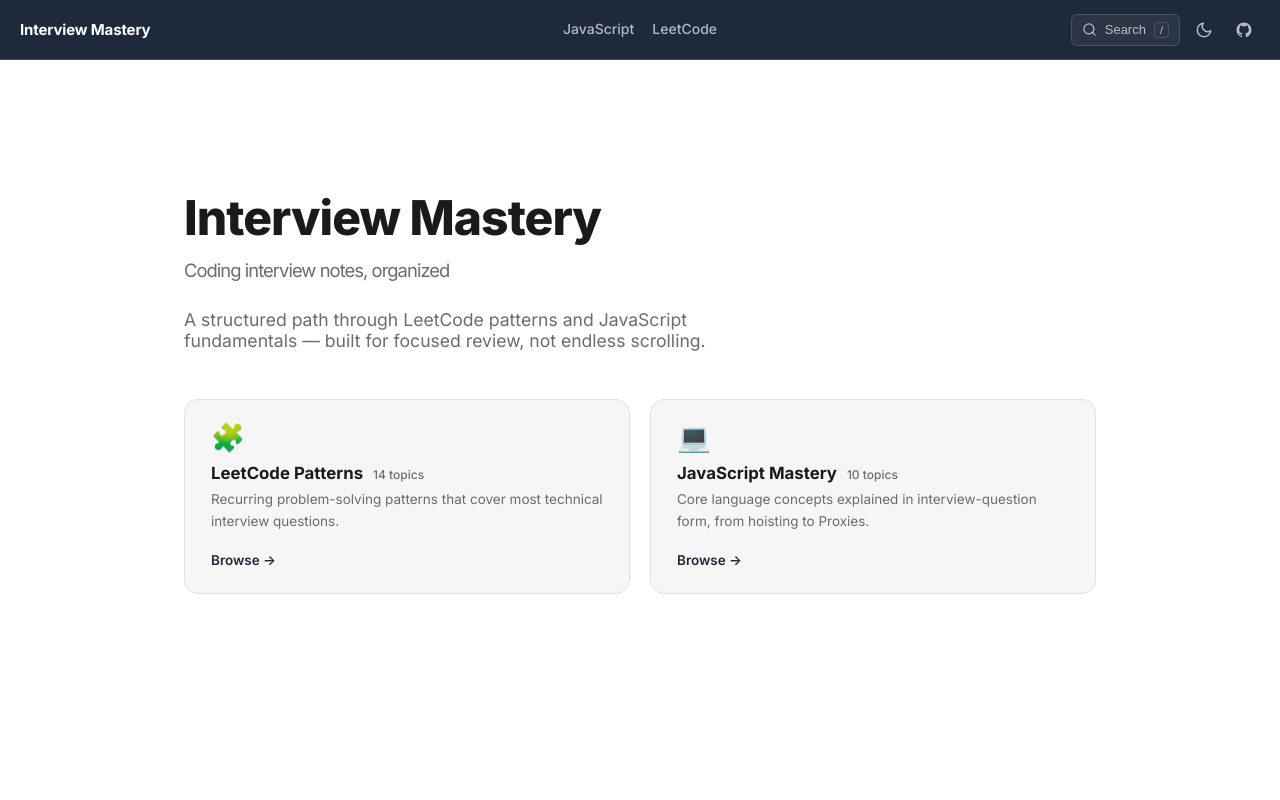
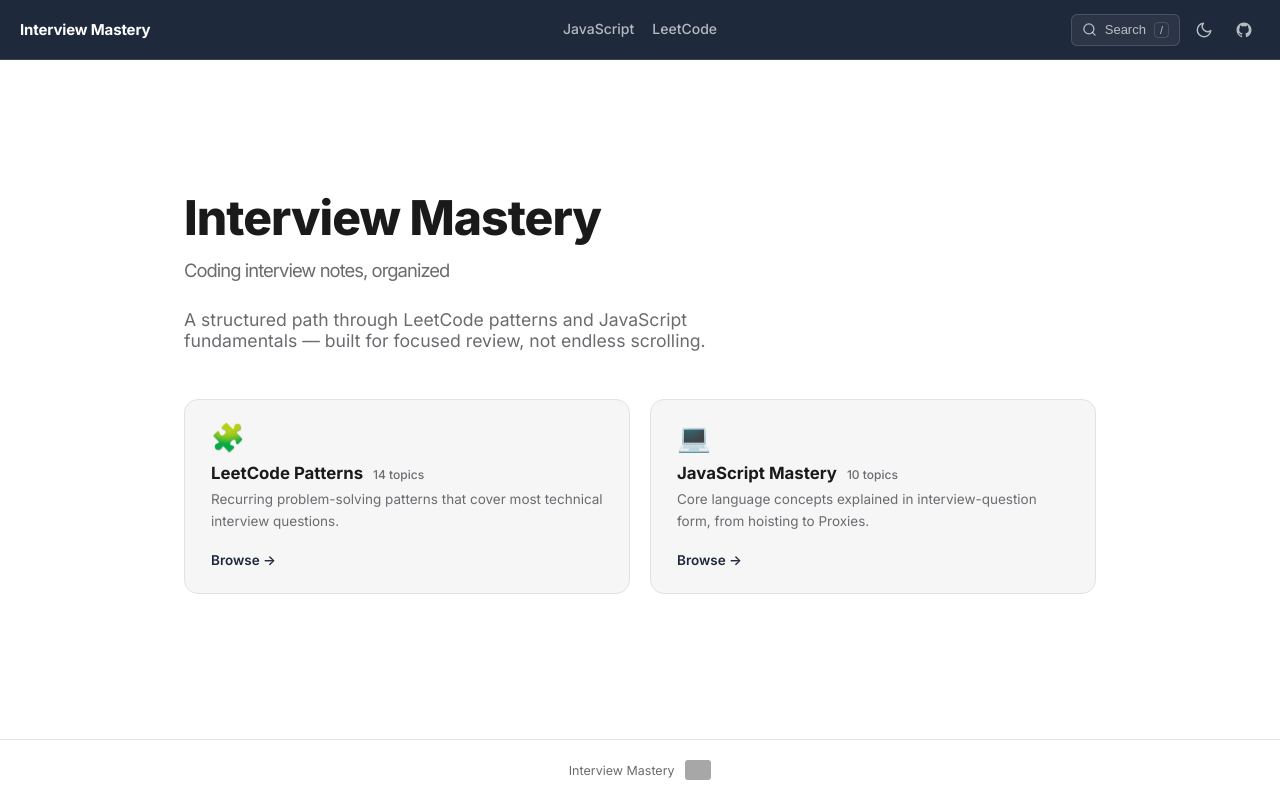
Before and after one commit to Alif416/interview-mastery-questions, a React (Vite) app in the folder app/: page /#/ in a window 1280 px wide. Built offline with nearby package versions, Linux system fonts and the light colour scheme; grey boxes are pictures that could not be loaded.

Commit message:
feat: add Footer component and update layout styles for improved footer presentation

```diff
--- a/app/src/App.jsx
+++ b/app/src/App.jsx
@@ -4,6 +4,7 @@
 import Sidebar from './components/Sidebar.jsx';
 import MarkdownPage from './components/MarkdownPage.jsx';
 import SearchModal from './components/SearchModal.jsx';
+import Footer from './components/Footer.jsx';
 import Home from './pages/Home.jsx';
 import { useTheme } from './hooks/useTheme.js';
 
@@ -36,6 +37,7 @@
             <Route path="/" element={<Home />} />
             <Route path="/:sectionSlug/:pageSlug" element={<MarkdownPage />} />
           </Routes>
+          <Footer />
         </main>
       </div>
       <SearchModal open={searchOpen} onClose={closeSearch} />
--- /dev/null
+++ b/app/src/components/Footer.jsx
@@ -0,0 +1,10 @@
+const BADGE_URL = 'https://visitor-badge.laobi.icu/badge?page_id=alif416.interview-mastery-questions&left_text=Visitors';
+
+export default function Footer() {
+  return (
+    <footer className="site-footer">
+      <span>Interview Mastery</span>
+      <img src={BADGE_URL} alt="Visitor count" className="visitor-badge" />
+    </footer>
+  );
+}
--- a/app/src/styles/theme.css
+++ b/app/src/styles/theme.css
@@ -286,6 +286,33 @@
   flex: 1;
   min-width: 0;
   background-color: var(--bg);
+  display: flex;
+  flex-direction: column;
+  min-height: calc(100vh - var(--navbar-height));
+}
+
+.content > .home,
+.content > .markdown-page,
+.content > .page-loading,
+.content > .page-error {
+  flex: 1;
+}
+
+.site-footer {
+  display: flex;
+  align-items: center;
+  justify-content: center;
+  gap: 10px;
+  padding: 20px 24px;
+  border-top: 1px solid var(--border);
+  color: var(--text-muted);
+  font-size: 12.5px;
+}
+
+.site-footer .visitor-badge {
+  height: 20px;
+  border-radius: 3px;
+  opacity: 0.9;
 }
 
 /* ---------------------------------------------------------------
```
